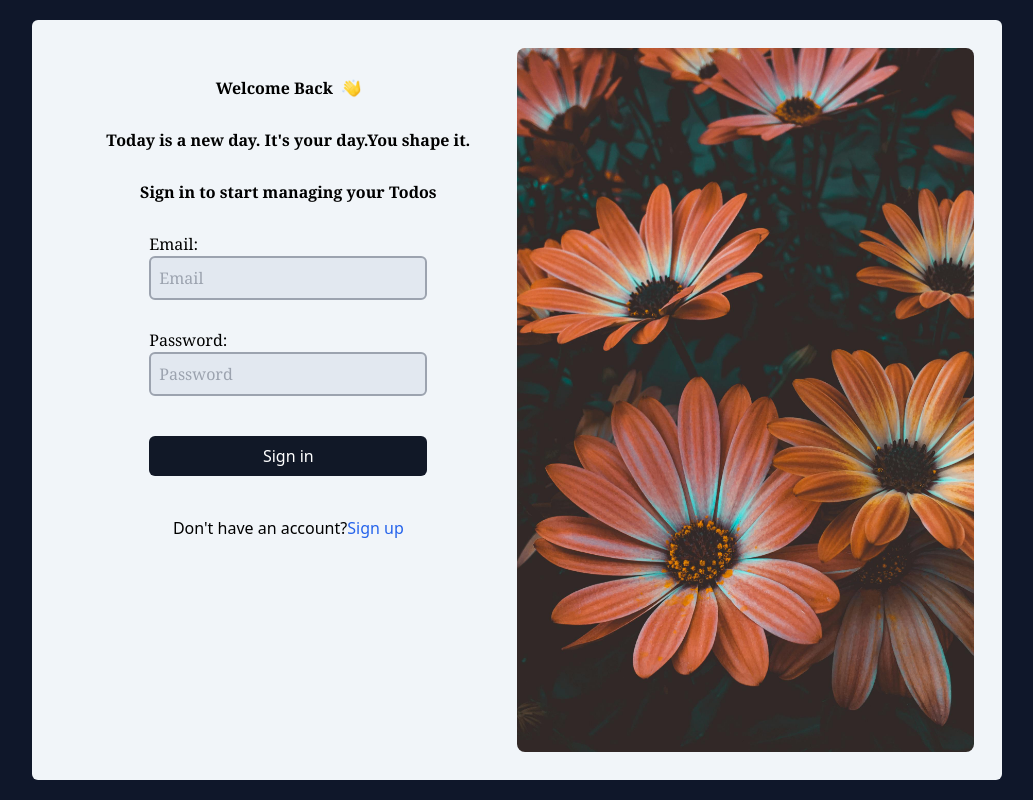
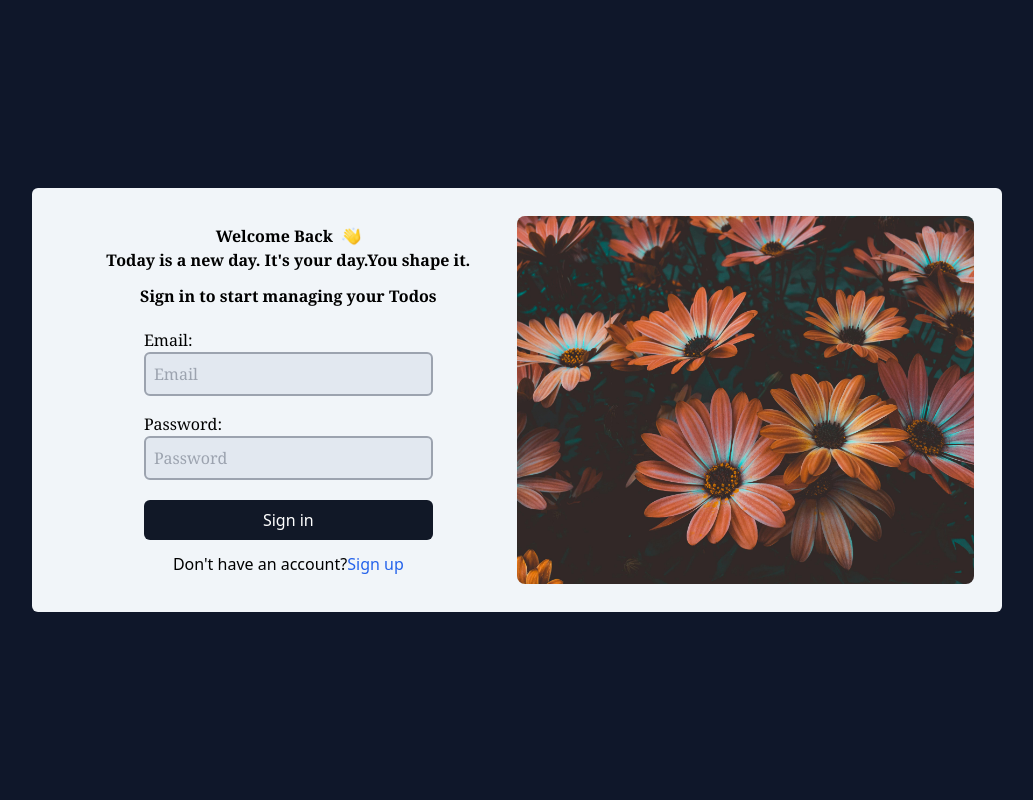
Before and after one commit to abhijitdev332/todo-app, a React (Vite) app: page / in a window 1280 px wide. Shown: the whole page, without its empty margins (123-1156 px from the left). Built offline with nearby package versions, Linux system fonts and the light colour scheme.

Commit message:
sidebar bg fixed

```diff
--- a/src/components/todo/Todo.jsx
+++ b/src/components/todo/Todo.jsx
@@ -25,6 +25,9 @@ const Todo = ({ todo }) => {
     setTodos(updateData.filter((ele) => ele.status !== "completed"));
   };
   const handleChange = () => {
+    if (checked) {
+      return;
+    }
     setChecked(!checked);
     removeFromList();
     // update ite to localstorage
@@ -40,7 +43,7 @@ const Todo = ({ todo }) => {
   }, [todo]);
   return (
     <div className="w-fit">
-      <div className="flex flex-col gap-1 rounded-md bg-slate-300 p-6">
+      <div className="flex flex-col gap-1 rounded-md bg-slate-300  p-3 sm:p-6">
         {/* <input
           type="checkbox"
           // checked={todo.status == "completed" ? true : ""}
@@ -68,7 +71,11 @@ const Todo = ({ todo }) => {
             className="bg-red-300 p-3 rounded flex justify-center cursor-pointer"
             onClick={handleDelete}
           >
-            <MdDeleteForever fontSize={"1.3rem"} color="red" />
+            <MdDeleteForever
+              fontSize={"1.3rem"}
+              color="red"
+              className="hover:scale-125 transition-all"
+            />
           </button>
         ) : null}
       </div>
--- a/src/includes/header/Header.jsx
+++ b/src/includes/header/Header.jsx
@@ -40,6 +40,7 @@ const Header = () => {
             <div className="basis-1/3">
               <div className="logo font-bold sm:text-2xl">
                 <span
+                  className="cursor-pointer"
                   onClick={() => {
                     const object =
                       JSON.parse(localStorage.getItem("todos")) ?? [];
--- a/src/includes/sidebar/Sidebar.jsx
+++ b/src/includes/sidebar/Sidebar.jsx
@@ -61,10 +61,11 @@ const Sidebar = ({ showSidebar, setShowSidebar }) => {
     <>
       <aside
         className={cl(
-          "p-6 bg-inherit",
+          "p-6 bg-inherit lg:container lg:mx-auto",
           style.sidebar,
-          showSidebar ? "left-0 bg-white" : "-left-[100%] bg-white",
-          "md:left-0"
+          showSidebar ? "left-0" : "-left-[100%]",
+          "md:left-0",
+          !theme ? "bg-slate-500" : "bg-white"
         )}
       >
         <button
--- a/src/layouts/Login.jsx
+++ b/src/layouts/Login.jsx
@@ -33,7 +33,7 @@ const Login = () => {
     }
   };
   return (
-    <div className="flex flex-col gap-3 md:gap-7  py-7 px-5 max-w-prose">
+    <div className="flex flex-col px-3 py-2  max-w-prose">
       <h2 className="flex items-center justify-center gap-2 text-black font-bold font-serif ">
         <span>Welcome Back</span>
         <span>
@@ -43,13 +43,13 @@ const Login = () => {
       <p className="font-semibold font-serif text-center md:px-3">
         Today is a new day. It's your day.You shape it.
       </p>
-      <p className="font-semibold font-serif text-center md:px-3">
+      <p className="font-semibold font-serif text-center py-3 md:px-3">
         Sign in to start managing your Todos
       </p>
 
       <label
         htmlFor=""
-        className="flex flex-col justify-start font-serif lg:w-8/12 lg:mx-auto"
+        className="flex flex-col justify-start font-serif py-2 lg:w-8/12 lg:mx-auto"
       >
         Email:
         <input
@@ -68,7 +68,7 @@ const Login = () => {
       </label>
       <label
         htmlFor=""
-        className="flex flex-col justify-start font-serif lg:w-8/12 lg:mx-auto"
+        className="flex flex-col justify-start font-serif py-2 lg:w-8/12 lg:mx-auto"
       >
         Password:
         <input
--- a/src/pages/Auth.jsx
+++ b/src/pages/Auth.jsx
@@ -7,8 +7,8 @@ const Auth = () => {
   return (
     <>
       <div className="bg-slate-900 md:h-screen">
-        <div className="flex md:w-10/12 mx-auto p-5 justify-center items-center h-full">
-          <div className="card flex bg-slate-100 p-7  h-full rounded-md  flex-col md:mx-7 md:flex-row">
+        <div className="flex lg:w-10/12 w-full mx-auto p-5 justify-center items-center h-full">
+          <div className="card flex bg-slate-100 p-7  h-fit rounded-md  flex-col md:mx-7 md:flex-row">
             <div className="basis-1/2 order-2 md:order-1">
               <Outlet />
             </div>
--- a/src/pages/Home.jsx
+++ b/src/pages/Home.jsx
@@ -79,7 +79,7 @@ const Home = () => {
       <ScrollRestoration />
       <div className={cl(theme ? "bg-white" : "bg-slate-900")}>
         <Header />
-        <div className="lg:container lg:mx-auto">
+        <div className="wrapper">
           <main className={style.main}>
             <div className="flex h-full">
               <div className={cl("m-5 h-[30px]", style.ham)}>
```
